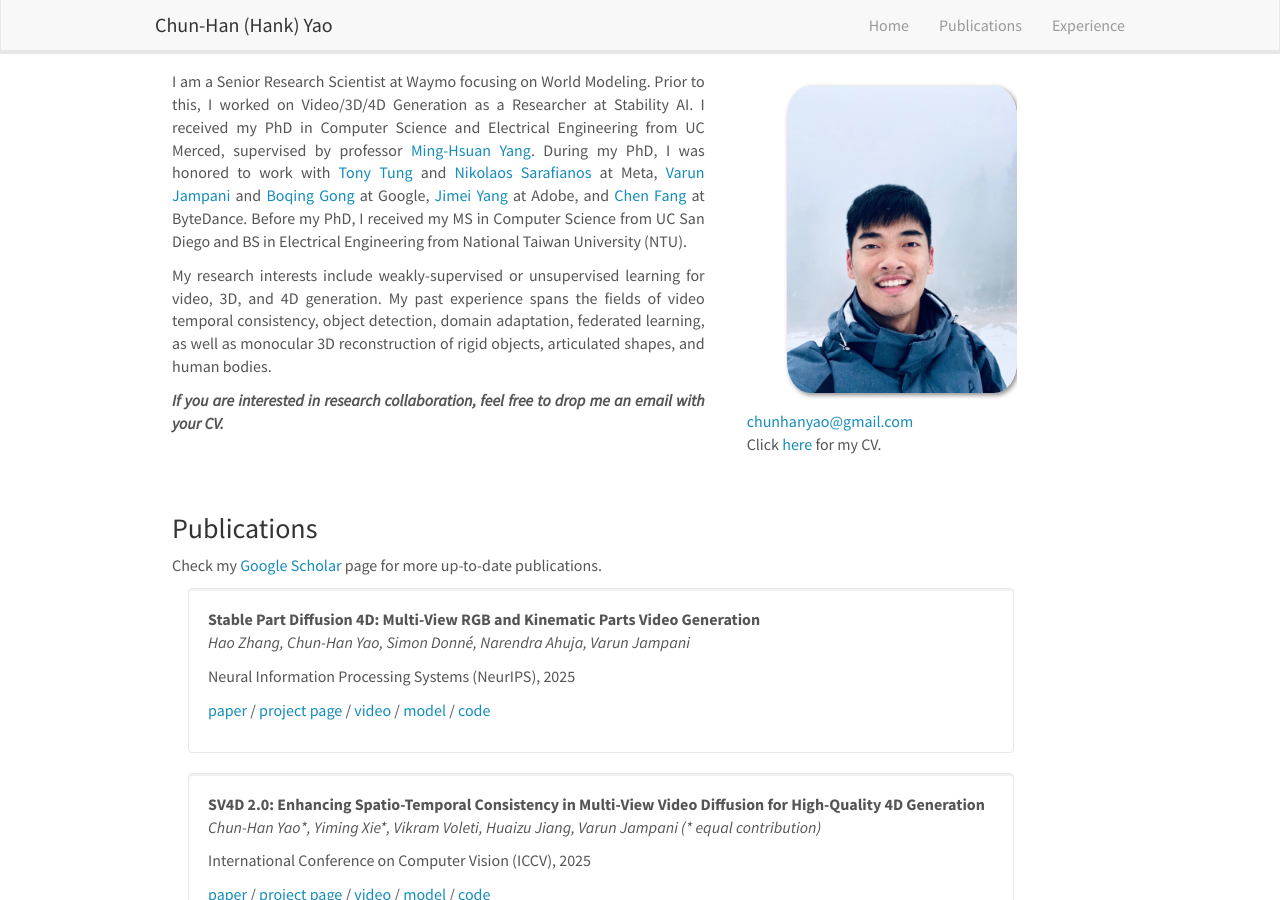
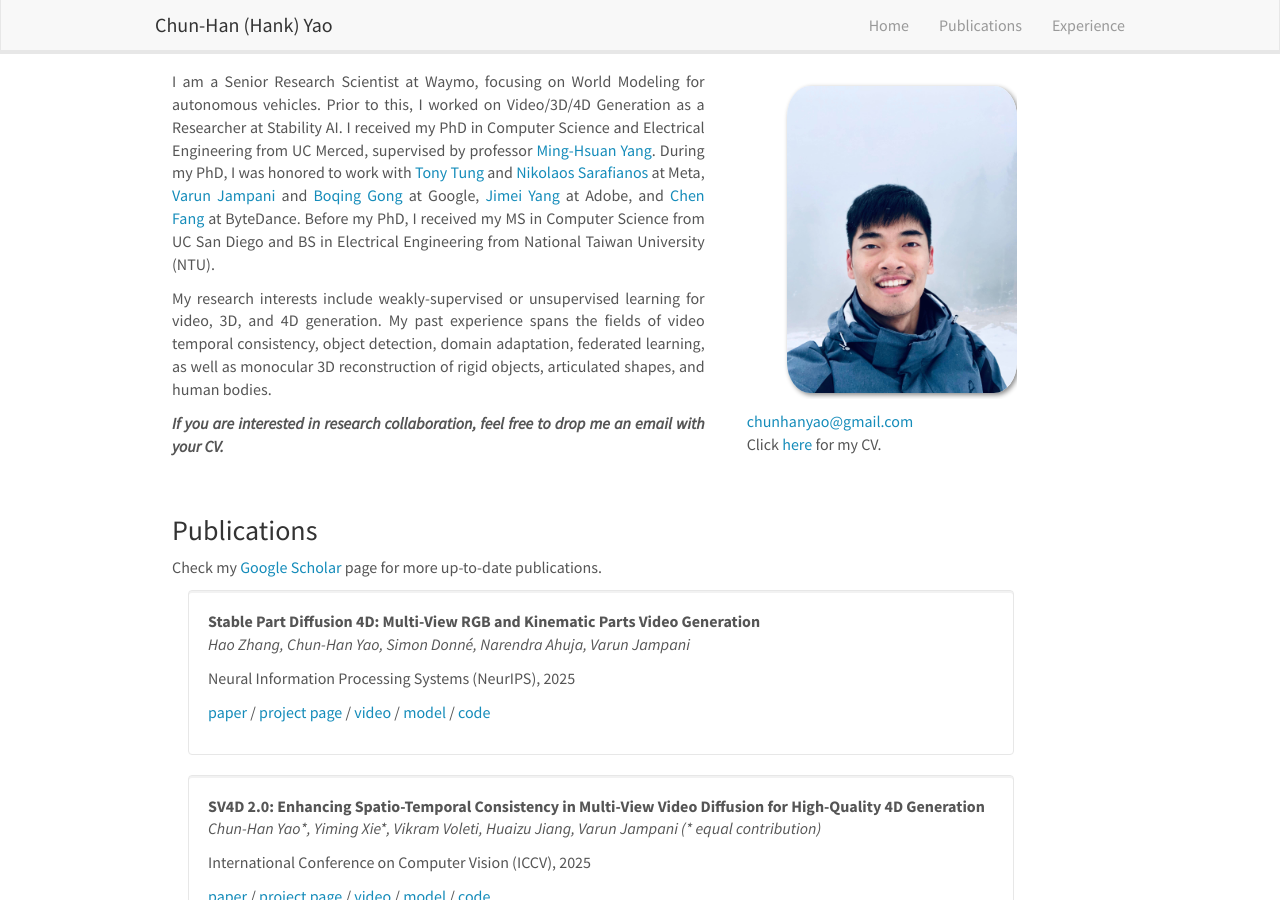
Before and after one commit to chhankyao/chhankyao.github.io, a Jekyll site: the page built from _pages/home.md, in a window 1280 px wide and 900 px high. Built offline with Jekyll 4.4.1, drawn with Linux system fonts in a browser that asks for light colours; nearby versions of some CDN libraries.

Commit message:
Update homepage

```diff
--- a/_pages/home.md
+++ b/_pages/home.md
@@ -12,7 +12,7 @@ permalink: /
 
 <div class="col-sm-7" style="text-align:justify">
 
-I am a Senior Research Scientist at Waymo focusing on World Modeling. Prior to this, I worked on Video/3D/4D Generation as a Researcher at Stability AI. I received my PhD in Computer Science and Electrical Engineering from UC Merced, supervised by professor [Ming-Hsuan Yang](http://faculty.ucmerced.edu/mhyang/). During my PhD, I was honored to work with [Tony Tung](https://sites.google.com/site/tony2ng/) and [Nikolaos Sarafianos](https://nsarafianos.github.io/) at Meta, [Varun Jampani](https://varunjampani.github.io/) and [Boqing Gong](http://boqinggong.info/) at Google, [Jimei Yang](https://jimeiyang.github.io/) at Adobe, and [Chen Fang](http://fangchen.org/) at ByteDance. Before my PhD, I received my MS in Computer Science from UC San Diego and BS in Electrical Engineering from National Taiwan University (NTU).
+I am a Senior Research Scientist at Waymo, focusing on World Modeling for autonomous vehicles. Prior to this, I worked on Video/3D/4D Generation as a Researcher at Stability AI. I received my PhD in Computer Science and Electrical Engineering from UC Merced, supervised by professor [Ming-Hsuan Yang](http://faculty.ucmerced.edu/mhyang/). During my PhD, I was honored to work with [Tony Tung](https://sites.google.com/site/tony2ng/) and [Nikolaos Sarafianos](https://nsarafianos.github.io/) at Meta, [Varun Jampani](https://varunjampani.github.io/) and [Boqing Gong](http://boqinggong.info/) at Google, [Jimei Yang](https://jimeiyang.github.io/) at Adobe, and [Chen Fang](http://fangchen.org/) at ByteDance. Before my PhD, I received my MS in Computer Science from UC San Diego and BS in Electrical Engineering from National Taiwan University (NTU).
 
 My research interests include weakly-supervised or unsupervised learning for video, 3D, and 4D generation. My past experience spans the fields of video temporal consistency, object detection, domain adaptation, federated learning, as well as monocular 3D reconstruction of rigid objects, articulated shapes, and human bodies.
 
@@ -30,7 +30,7 @@ My research interests include weakly-supervised or unsupervised learning for vid
   <!-- <br clear="all" /> -->
 
   <A HREF="">chunhanyao@gmail.com</A> <br>
-  Click <a href="../cv_chunhan.pdf"> here </a> for my CV.
+  Click <a href="../CV_Chun_Han_Yao.pdf"> here </a> for my CV.
 
 </div>
 </div>
```
